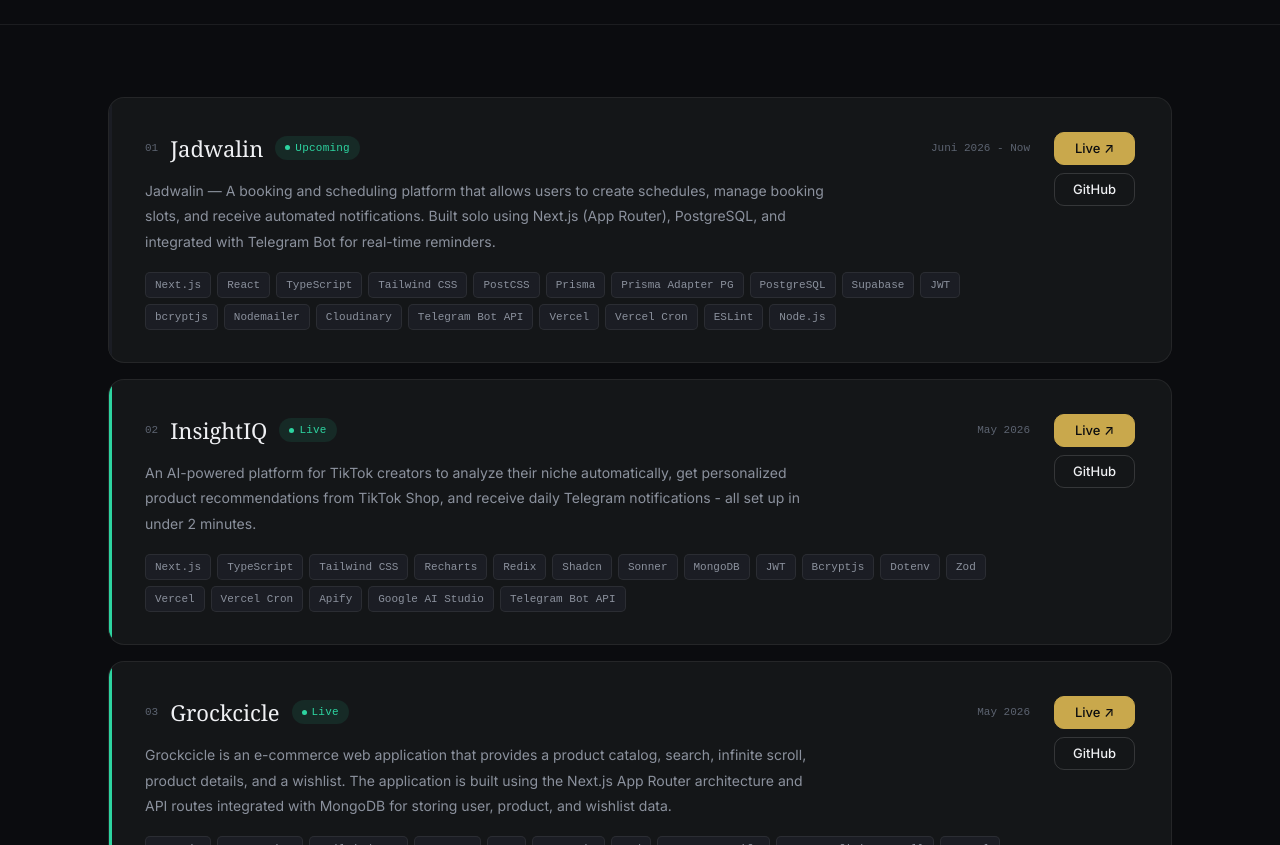
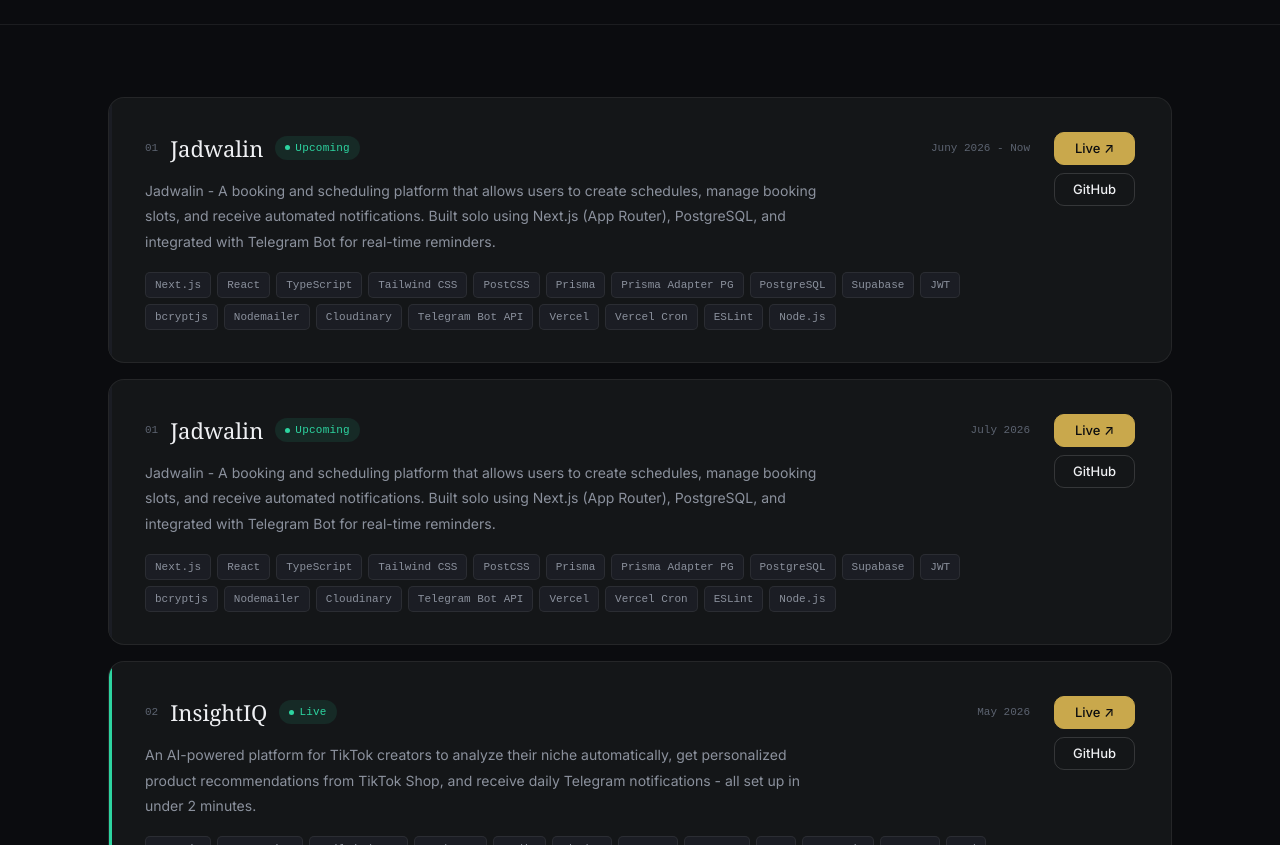
Before and after one commit to BimaPanjiWijaya/Profile, a Next.js app in the folder client/: page /projects in a window 1280 px wide. Shown: the part 340-1185 px from the top of the page. Built offline with nearby package versions, Linux system fonts and the light colour scheme.

Commit message:
add project

```diff
--- a/client/app/projects/page.tsx
+++ b/client/app/projects/page.tsx
@@ -10,10 +10,39 @@
 const projects = [
   {
     num: "01",
-    year: "Juni 2026 - Now",
+    year: "Juny 2026 - Now",
     status: "Upcoming",
     title: "Jadwalin",
-    desc: "Jadwalin — A booking and scheduling platform that allows users to create schedules, manage booking slots, and receive automated notifications. Built solo using Next.js (App Router), PostgreSQL, and integrated with Telegram Bot for real-time reminders.",
+    desc: "Jadwalin - A booking and scheduling platform that allows users to create schedules, manage booking slots, and receive automated notifications. Built solo using Next.js (App Router), PostgreSQL, and integrated with Telegram Bot for real-time reminders.",
+    tech: [
+      "Next.js",
+      "React",
+      "TypeScript",
+      "Tailwind CSS",
+      "PostCSS",
+      "Prisma",
+      "Prisma Adapter PG",
+      "PostgreSQL",
+      "Supabase",
+      "JWT",
+      "bcryptjs",
+      "Nodemailer",
+      "Cloudinary",
+      "Telegram Bot API",
+      "Vercel",
+      "Vercel Cron",
+      "ESLint",
+      "Node.js",
+    ],
+    github: "https://github.com/BimaPanjiWijaya/Jadwalin",
+    live: "https://github.com/BimaPanjiWijaya/Jadwalin",
+  },
+  {
+    num: "01",
+    year: "July 2026",
+    status: "Upcoming",
+    title: "Jadwalin",
+    desc: "Jadwalin - A booking and scheduling platform that allows users to create schedules, manage booking slots, and receive automated notifications. Built solo using Next.js (App Router), PostgreSQL, and integrated with Telegram Bot for real-time reminders.",
     tech: [
       "Next.js",
       "React",
```
